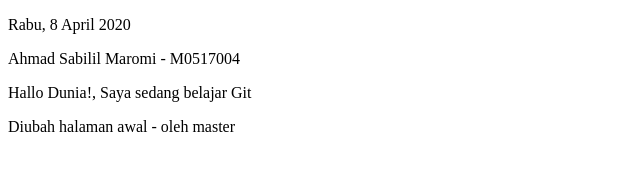
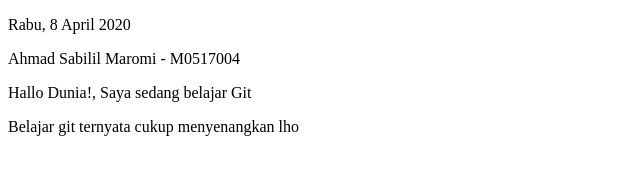
Before and after one commit to asaromi/PRAK2RPL, a plain HTML site: page index.html in a window 1280 px wide. Shown: the whole page, without its empty margins (0-640 px from the left). Drawn offline with Linux system fonts and the light colour scheme.

Commit message:
15 april mengubah index.html

```diff
--- a/index.html
+++ b/index.html
@@ -7,6 +7,6 @@
         <p>Rabu, 8 April 2020</p>
         <p>Ahmad Sabilil Maromi - M0517004</p>
         <p>Hallo Dunia!, Saya sedang belajar Git</p>
-        <p>Diubah halaman awal - oleh master</p>
+        <p>Belajar git ternyata cukup menyenangkan lho</p>
     </body>
 </html>
```
